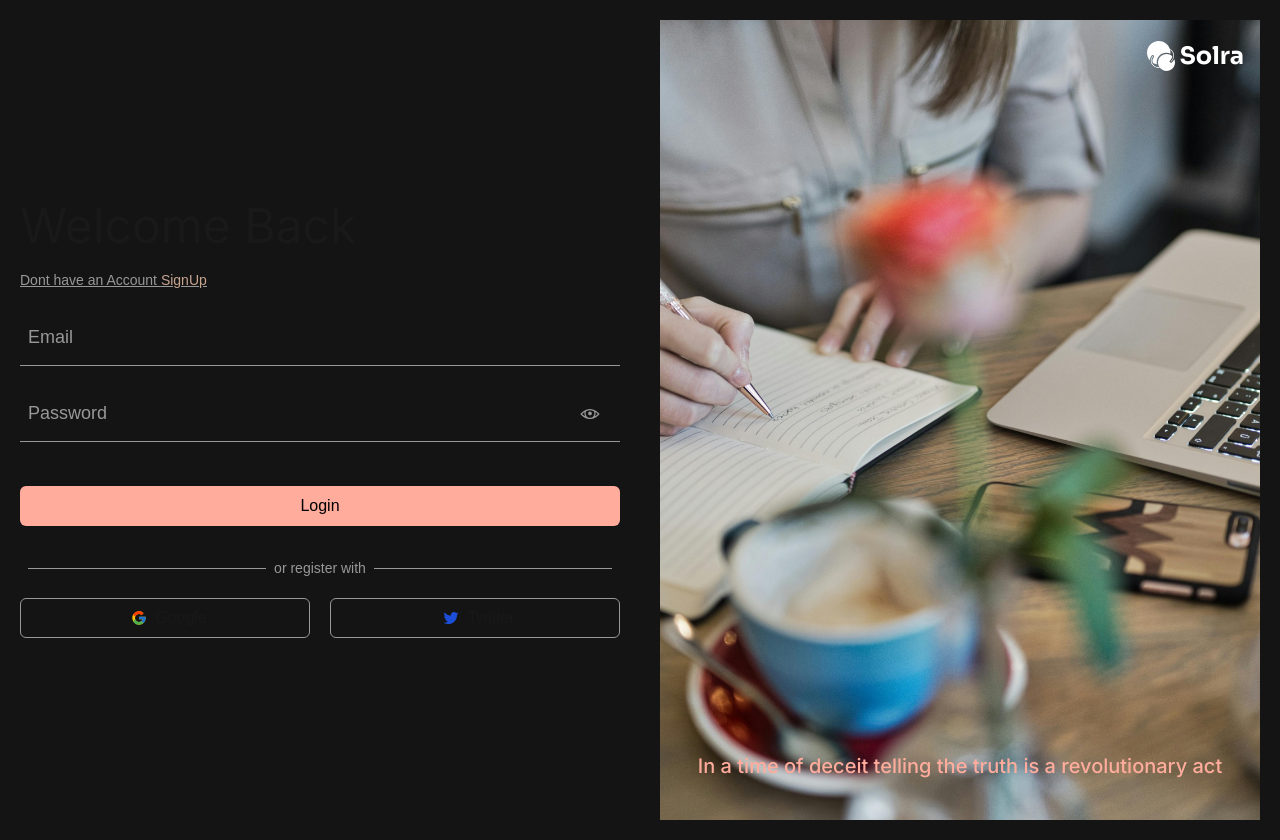
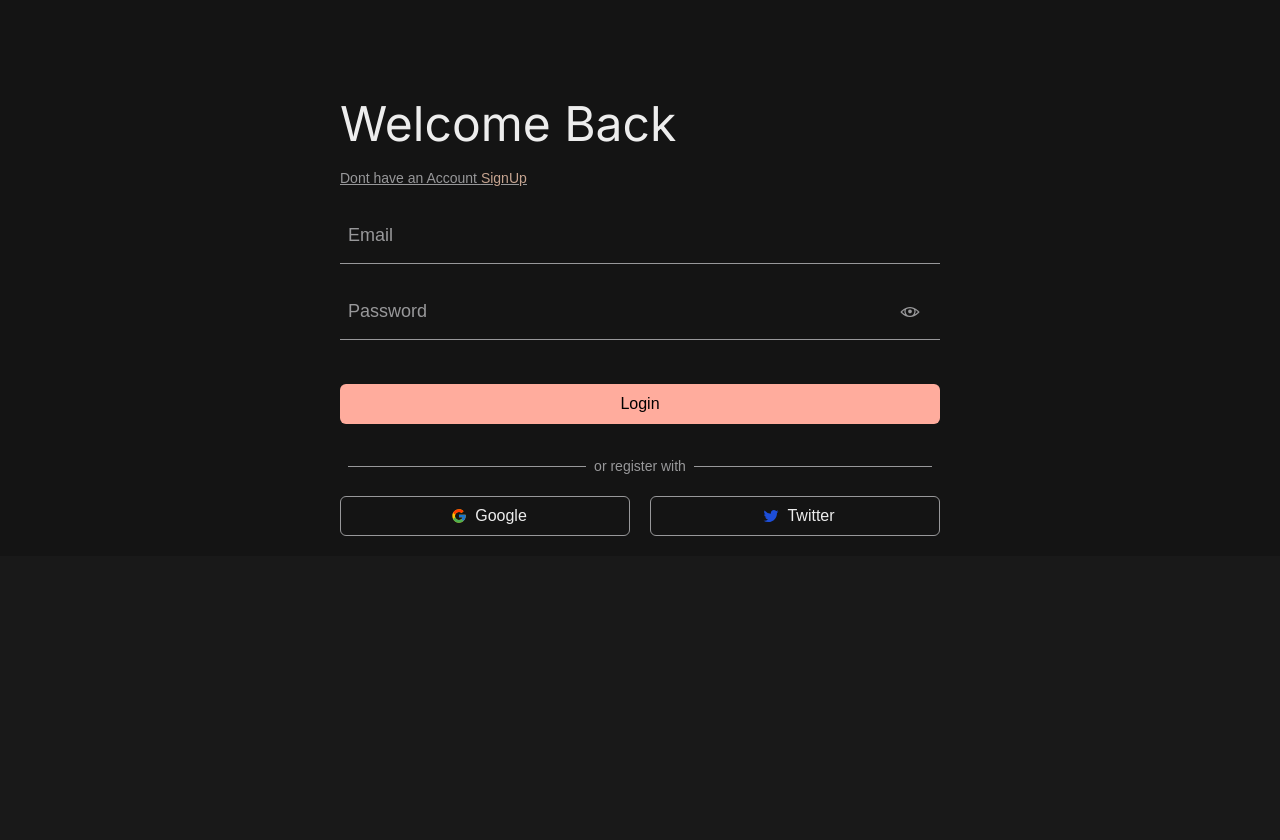
Before and after one commit to Couragenwanduka/Solra-Admin, a React (Vite) app: page /login in a window 1280 px wide. After the commit the page ends 800 px from the top, so only its background shows below. Built offline with nearby package versions, Linux system fonts and the light colour scheme.

Commit message:
made some changes

```diff
--- a/src/page/login/component/leftPanel.tsx
+++ b/src/deprecated/leftPanel.tsx
@@ -1,5 +1,5 @@
 import { useState, useEffect } from "react";
-import LogoSolra from "../../../component/Logo/Logo";
+import LogoSolra from "../component/Logo/Logo";
 
 const LeftPanel = () => {
   // State to track the current slide
--- a/src/page/signup/component/rightPanel.tsx
+++ b/src/deprecated/rightPanel.tsx
@@ -1,5 +1,5 @@
 import { useState, useEffect } from "react";
-import LogoSolra from "../../../component/Logo/Logo";
+import LogoSolra from "../component/Logo/Logo";
 
 const RightPanel = () => {
   // State to track the current slide
--- a/src/index.css
+++ b/src/index.css
@@ -11,6 +11,12 @@
 }
 
 @media (prefers-color-scheme: dark) {
+  :root {
+    --background: #191919;
+    --foreground: #ededed;
+  }
+}
+@media (prefers-color-scheme: light) {
   :root {
     --background: #191919;
     --foreground: #ededed;
--- a/src/page/dashBoard/component/post/postWithImage.tsx
+++ b/src/page/dashBoard/component/post/postWithImage.tsx
@@ -55,6 +55,7 @@ const PostWithImage = () => {
 
   const handleSubmit = () => {
     const storedData = getFromLocalStorage();
+    setIsLoading(true);
     mutation.mutate({ ...storedData, file });
   };
 
@@ -137,7 +138,7 @@ const PostWithImage = () => {
                 type="submit"
                 className="bg-peach w-52 h-10 rounded-md text-[#141414] font-inter disabled:bg-transparent disabled:text-peach "
                 onClick={handleSubmit}
-                disabled={!file}
+                disabled={!file || isLoading}
                // Disable button until form is valid and dirty
               >
                 {isLoading ? "saving..." : "Save Blog"}
--- a/src/page/dashBoard/screen/approveBlog.tsx
+++ b/src/page/dashBoard/screen/approveBlog.tsx
@@ -75,7 +75,7 @@ const ApproveBlog = () => {
   ];
 
   return (
-    <main className="h-screen overflow-scroll ml-60">
+    <main className="h-screen overflow-scroll ml-[14.5rem] bg-[#191919]">
       <div className="mt-10 mb-5">
         {tabs.map((tab, index) => (
           <button
--- a/src/page/dashBoard/screen/dashBoard.tsx
+++ b/src/page/dashBoard/screen/dashBoard.tsx
@@ -6,12 +6,12 @@ import SimpleAreaChart from "../component/graph/graph";
 
 const DashBoardScreen = () => {
   return (
-    <main>
+    <main className="bg-[#191919]">
       <div>
         <HeaderNav />
       </div>
 
-      <section className="flex flex-col md:flex-row justify-evenly mt-[1rem] pr-5 pl-5 gap-6 ml-[4.2rem] md:ml-52">
+      <section className="flex flex-col md:flex-row justify-evenly mt-[1rem] pr-5 pl-5 gap-6 ml-[4.2rem] md:ml-52 h-full">
         <div className="md:w-[300px] w-[280px] h-[150px] bg-gradient-to-br bg-[#141414] backdrop-blur-md shadow-lg rounded-lg p-6 flex flex-row-reverse  items-center justify-between">
           <p className=" w-10 h-10 flex justify-center items-center rounded-full"><BsBoxArrowUpRight className="text-2xl text-peach" /></p>
          <span>
@@ -37,7 +37,7 @@ const DashBoardScreen = () => {
         </div>
       </section>
 
-      <section className="mt-16 pl-6 flex flex-col md:flex-row gap-8 md:w-[85%] pr-5 ml-[4.2rem] md:ml-48">
+      <section className="mt-20 pl-6 flex flex-col md:flex-row gap-8 md:w-[85%] pr-5 ml-[4.2rem] md:ml-48">
         <div className='hidden md:block'>
             <SimpleAreaChart/>
         </div>
--- a/src/page/dashBoard/screen/postBlog.tsx
+++ b/src/page/dashBoard/screen/postBlog.tsx
@@ -7,7 +7,7 @@ const PostBlog = () => {
   const [previewTab, setPreviewTab] = useState(0); // For Post with Image and Post with Video
 
   return (
-    <main className="font-inter p-4 h-screen overflow-hidden ml-16 md:ml-52">
+    <main className="font-inter p-4 h-screen overflow-hidden ml-16 md:ml-52 bg-[#191919]">
       {/* Header: Post and Preview */}
       <div className="flex gap-4 mb-4 justify-center items-center">
         <button
--- a/src/page/dashBoard/screen/setting.tsx
+++ b/src/page/dashBoard/screen/setting.tsx
@@ -62,7 +62,7 @@ const Setting = () => {
   };
 
   return (
-    <div className="min-h-screen bg-[#191919] text-text-colour p-6  justify-center flex flex-col items-center ml-16">
+    <div className="min-h-screen bg-[#191919] text-text-colour p-6  justify-center flex flex-col items-center ml-16 ">
       <h1 className="text-2xl font-semibold mb-6">Settings</h1>
       <ToastContainer autoClose={5000} />
 
--- a/src/page/dashBoard/screen/user.tsx
+++ b/src/page/dashBoard/screen/user.tsx
@@ -37,7 +37,7 @@ const User = () => {
       return <div>Error fetching user data.</div>;
     }
   return (
-   <main className="h-screen overflow-scroll ml-56">
+   <main className="h-screen overflow-scroll ml-56 bg-[#191919]">
      <div>
        <HeaderNav />
      </div>
--- a/src/page/dashBoard/screen/viewBlog.tsx
+++ b/src/page/dashBoard/screen/viewBlog.tsx
@@ -79,7 +79,7 @@ const ViewBlog = () => {
         );
 
   return (
-    <main className="h-screen overflow-scroll">
+    <main className="h-screen overflow-scroll bg-[#191919]">
       <div>
         <HeaderNav />
       </div>
--- a/src/page/login/login.tsx
+++ b/src/page/login/login.tsx
@@ -1,14 +1,10 @@
-import LeftPanel from "./component/leftPanel";
 import RightPanel from "./component/rightPanel";
 
 const Login = () => {
   return (
-   <main className="flex bg-[#141414] justify-center items-center">
-       <section  className="md:w-[50%] md:p-5 p-1 h-screen md:h-full mt-16 md:mt-0">
+   <main className="flex bg-[#141414] justify-center items-center pt-20 ">
+       <section  className="md:w-[50%] md:p-5 p-1 h-screen md:h-full ">
            <RightPanel/>
-       </section>
-       <section className="w-[50%] p-5 hidden md:block ">
-           <LeftPanel/>
        </section>
    </main>
   )
--- a/src/page/signup/signup.tsx
+++ b/src/page/signup/signup.tsx
@@ -1,12 +1,8 @@
-import RightPanel from "./component/rightPanel";
 import LeftPanel from "./component/leftPanel";
 const Signup = () => {
   return (
-    <main className="flex bg-[#141414]">
-      <section className="w-[50%] p-5 hidden md:block">
-        <RightPanel />
-      </section>
-      <section className="md:w-[50%] md:p-5 p-3 h-screen md:h-full">
+    <main className="flex bg-[#141414] justify-center items-center">
+      <section className="w-[50%] md:w-[60%] lg:w-[50%] md:p-5 p-3 h-screen md:h-full">
         <LeftPanel />
       </section>
 
```
